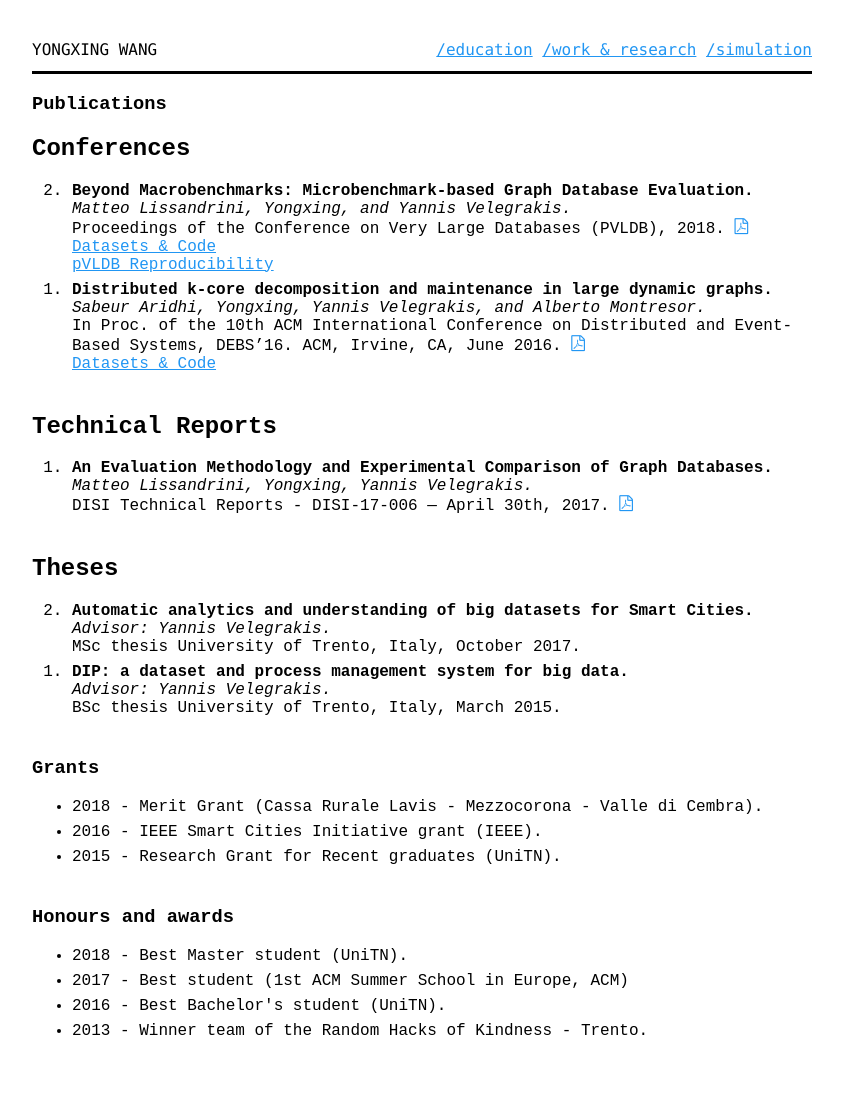
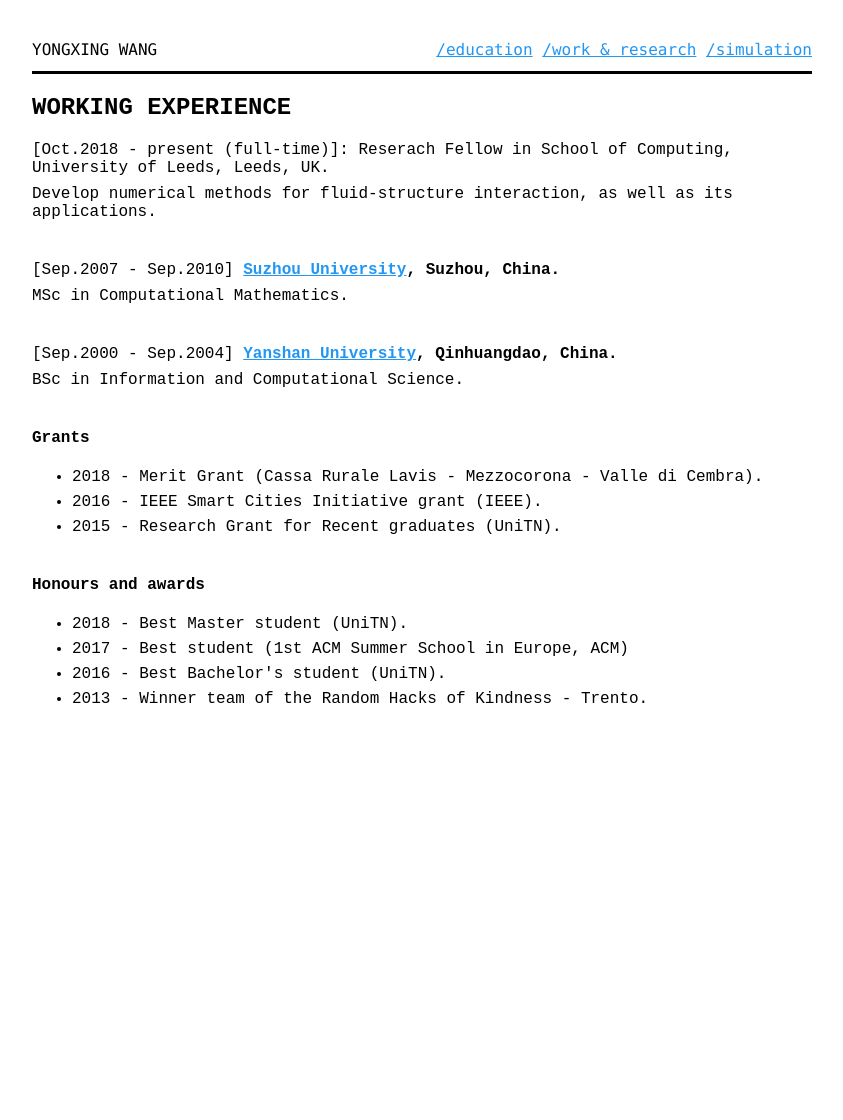
Before and after one commit to yongxingwang/yongxingwang.github.io, a Jekyll site: the page built from work.html, in a window 1280 px wide. Shown: the whole page, without its empty margins (218-1061 px from the left). Built offline with Jekyll 4.4.1, drawn with Linux system fonts in a browser that asks for light colours; some web fonts are replaced; after the commit the page ends 900 px from its top, so only the background shows below that.

Commit message:
First Commit

```diff
--- a/education.html
+++ b/education.html
@@ -21,13 +21,13 @@ title: Projects
         </p>
 	</section>
 
-<!--
     <section id="archetipum">
         <header>[Sep.2000 - Sep.2004] <strong><a href="https://www.ysu.edu.cn/" target="_blank">Yanshan University</a>, Qinhuangdao, China.</strong> </header>
         <p>
             BSc in Information and Computational Science.
         </p></section>
 
+<!--
     <section id="rafscope">
         <header>[2016] <strong>RaftScope</strong> -- <a href="https://illedran.me/raftscope">Demo</a> | <a href="https://github.com/Illedran/raftscope"><i class="icon-github" aria-hidden="true"><span class="sr">GitHub</span></i></a> (MIT license).</header>
         <p>RaftScope is the <a href="https://en.wikipedia.org/wiki/Raft_(computer_science)" target="_blank">Raft consensus protocol</a> visualizer originally developed by Ongaro to present his work.</p>
--- a/work.html
+++ b/work.html
@@ -2,6 +2,7 @@
 layout: default
 title: Research
 ---
+<!--
 <article>
     <section>
         <header>
@@ -9,7 +10,7 @@ title: Research
         </header>
         <h2>Conferences</h2>
         <ol class="pub" reversed>
-            <!-- TODO: protomet-etn.eu -->
+
 
             <li id="graph-benchmark-vldb19">
                 <span class="ptitle">Beyond Macrobenchmarks: Microbenchmark-based Graph Database Evaluation.</span>
@@ -61,6 +62,34 @@ title: Research
     </section>
 </article>
 
+-->
+
+<article class="proj">
+    <header>
+        <h1>WORKING EXPERIENCE</h1>
+    </header>
+
+    <section id="graph-benchmark">
+        <header>[Oct.2018 - present (full-time)]: Reserach Fellow in School of Computing, University of Leeds, Leeds, UK. </header>
+        <p>
+            Develop numerical methods for fluid-structure interaction, as well as its applications.
+        </p>
+    </section>
+
+    <section id="clic">
+        <header>[Sep.2007 - Sep.2010] <strong><a href="http://www.suda.edu.cn/" target="_blank">Suzhou University</a>, Suzhou, China.</strong> </header>
+        <p>
+            MSc in Computational Mathematics.
+        </p>
+	</section>
+
+    <section id="archetipum">
+        <header>[Sep.2000 - Sep.2004] <strong><a href="https://www.ysu.edu.cn/" target="_blank">Yanshan University</a>, Qinhuangdao, China.</strong> </header>
+        <p>
+            BSc in Information and Computational Science.
+        </p></section>
+
+
 <article>
     <section>
         <header>
```
